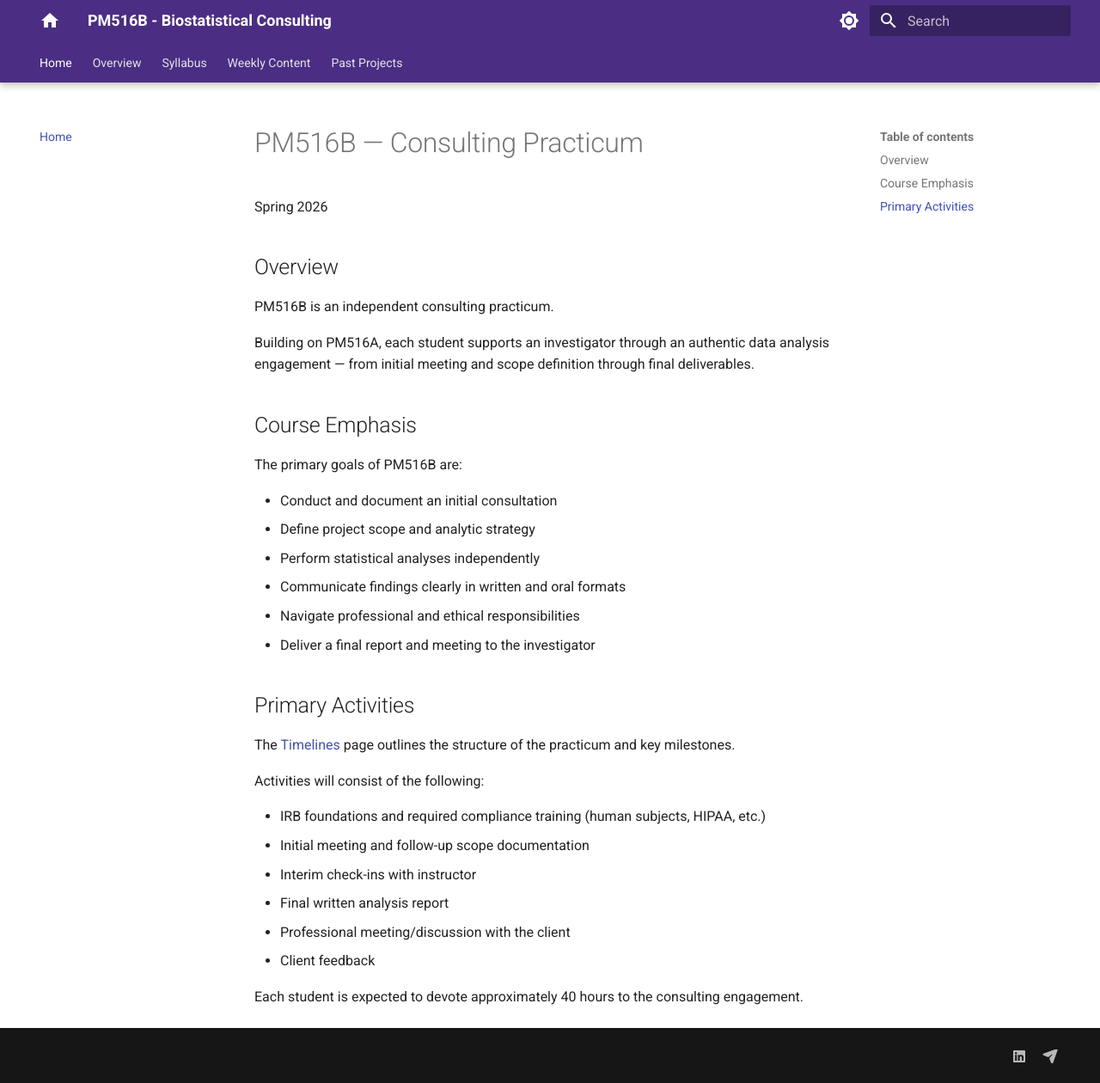
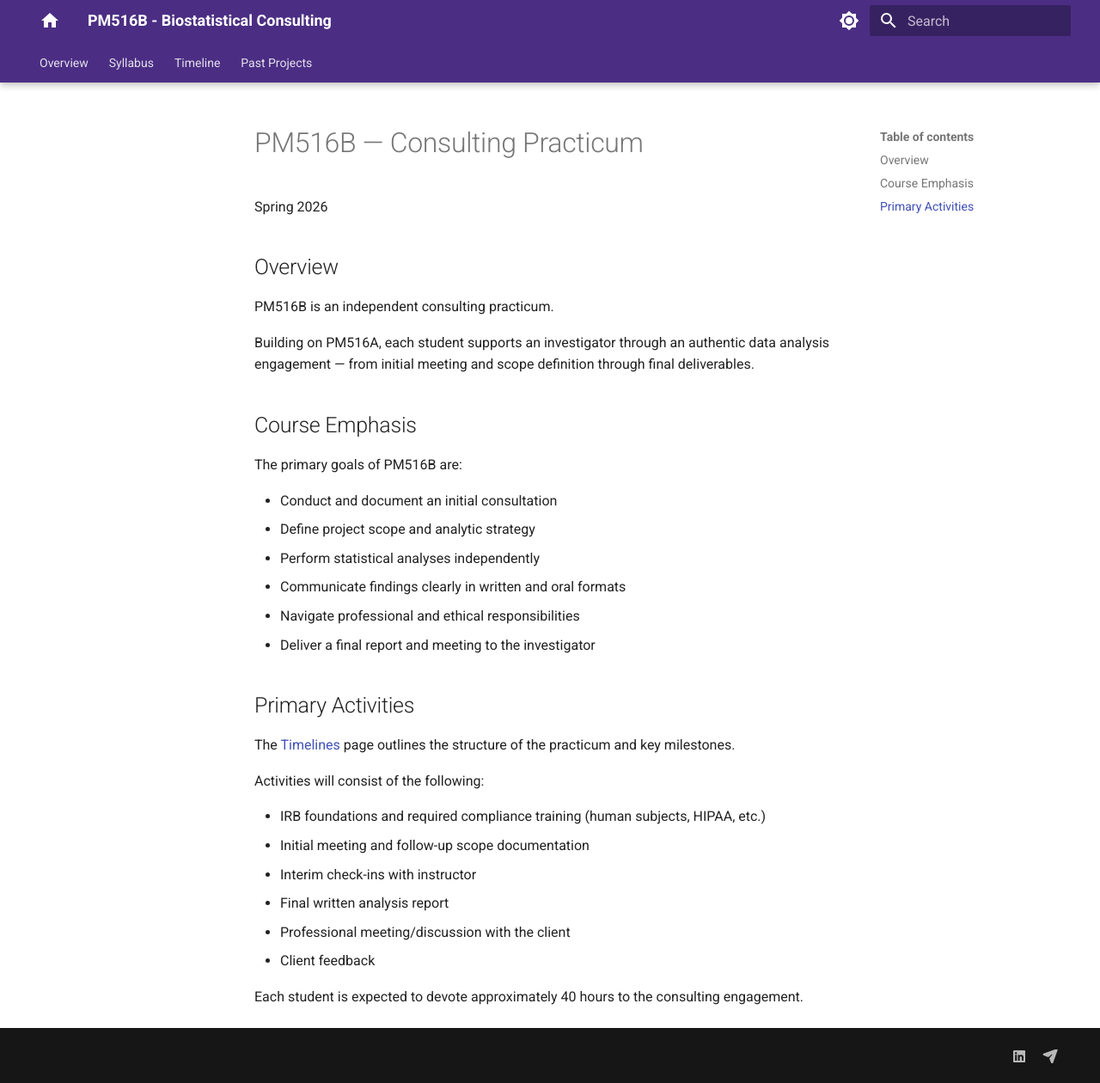
Before and after one commit to USCbiostats/PM516B, an MkDocs documentation site: the page built from docs/index.md, in a window 1280 px wide and 1260 px high. Shown: the whole window at 86% size. Built offline with MkDocs 1.6.1 and Material for MkDocs 9.7.7, drawn with Linux system fonts in a browser that asks for light colours; comment, search, counter and statistics services are not loaded; some of the changed lines change nothing that is shown.

Commit message:
Update mkdocs.yml

```diff
--- a/mkdocs.yml
+++ b/mkdocs.yml
@@ -74,8 +74,7 @@
   - css/section-colors.css
 
 nav:
-  - Home: index.md
-  - Overview: PM516A/index.md
-  - Syllabus: PM516A/syllabus.md
-  - Weekly Content: PM516A/content.md
-  - Past Projects: PM516A/projects.md
+  - Overview: PM516B/index.md
+  - Syllabus: PM516B/syllabus.md
+  - Timeline: PM516B/content.md
+  - Past Projects: PM516B/projects.md
```
